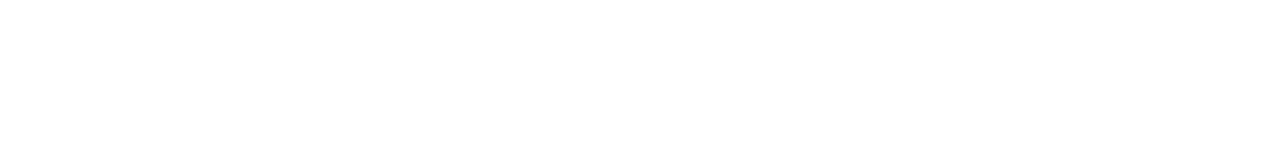
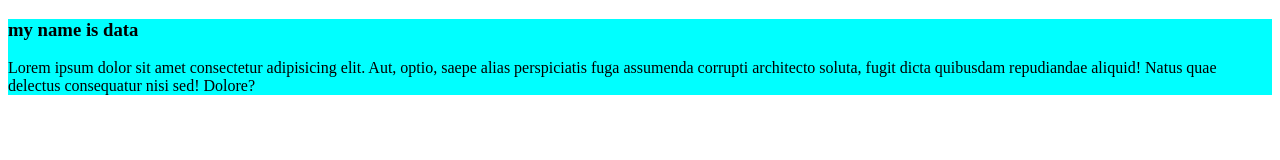
Before and after one commit to cadmostafijur/first_repo, a plain HTML site: page index.html in a window 1280 px wide. Drawn offline with Linux system fonts and the light colour scheme.

Commit message:
add style and so on

```diff
--- a/index.html
+++ b/index.html
@@ -3,9 +3,15 @@
 <head>
     <meta charset="UTF-8">
     <meta name="viewport" content="width=device-width, initial-scale=1.0">
+
     <title>MY FIRST REPO</title>
+    <link rel="stylesheet" href="style.css">
 </head>
 <body>
+    <div>
+        <h3>my name is data</h3>
+        <p>Lorem ipsum dolor sit amet consectetur adipisicing elit. Aut, optio, saepe alias perspiciatis fuga assumenda corrupti architecto soluta, fugit dicta quibusdam repudiandae aliquid! Natus quae delectus consequatur nisi sed! Dolore?</p>
+    </div>
 
 </body>
 </html>
--- /dev/null
+++ b/style.css
@@ -0,0 +1,3 @@
+div{
+    background-color: aqua;
+}
```
